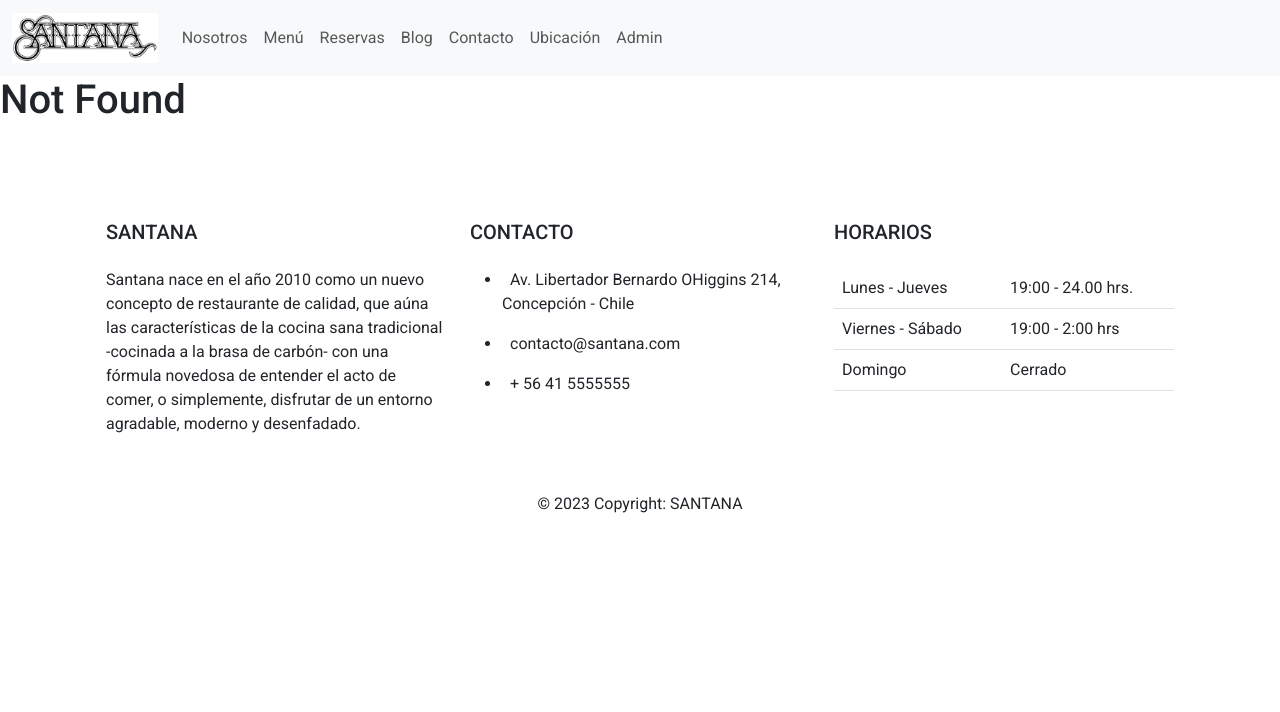
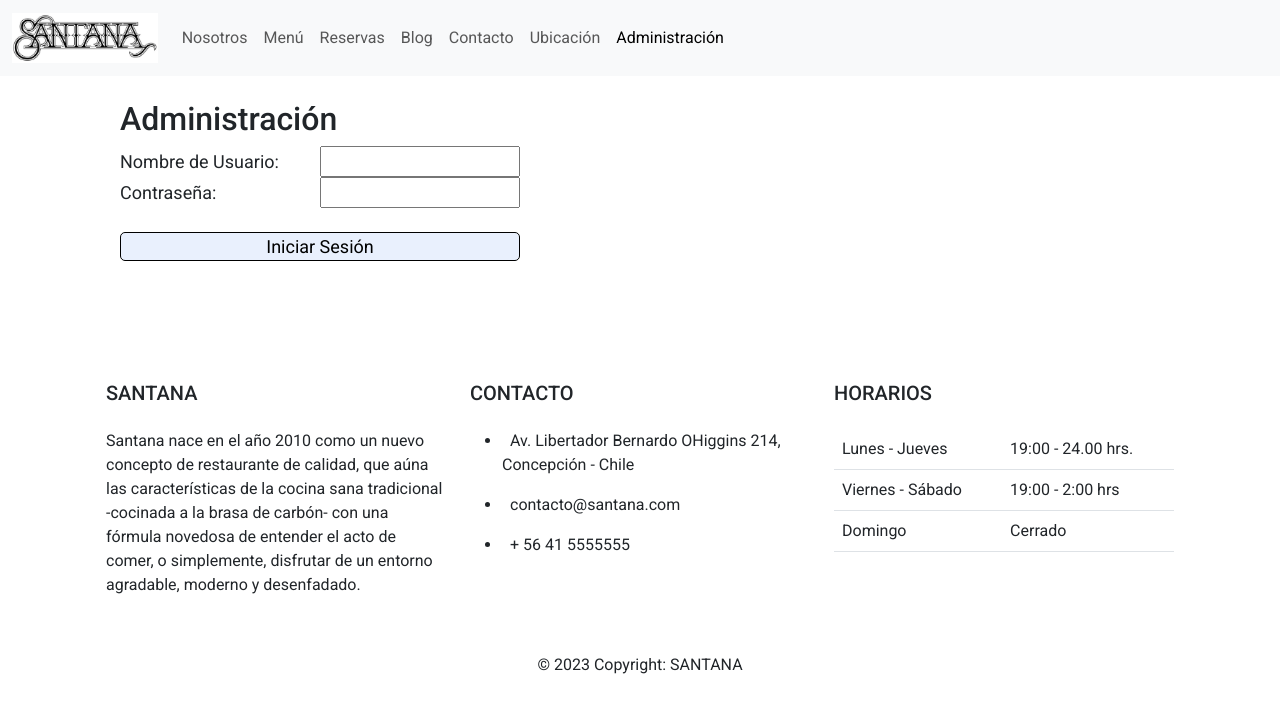
Before and after one commit to crsantanag/Restaurante, a React (Vite) app: page /administracion in a window 1280 px wide. Shown: the top 712 px of the page. Built offline with nearby package versions, Linux system fonts and the light colour scheme.

Commit message:
Agrega Consultar Reservas con username y password

```diff
--- a/src/Components/Admin.jsx
+++ /dev/null
@@ -1,66 +0,0 @@
-import { useState, useEffect } from 'react'
-import { db } from '../firebase/firebase'
-
-export const Admin = () => {
-
-  const fechaActual      = new Date()
-  const fechaHoy = fechaActual.toISOString().slice(0,10)
-
-  const [reservas, setReservas] = useState([])
-
-  const getReservas = async() => {
-    db.collection('reservas').where("fecha", ">=", fechaHoy).onSnapshot((querySnapshot) => {
-    const docs = [];
-    querySnapshot.forEach((doc) => {
-        docs.push({...doc.data(), id: doc.id})
-    });
-    setReservas(docs.sort((a, b) => a.fecha - b.fecha))
-    } );
-  };
-
-  useEffect( () => {
-    getReservas()
-  },
-  []
-  )
-
-return (
-  <>
-    <br />
-    <div className="container">
-      <div className="row">
-        <div className="col">
-          <table className="table table-dark table-hover">
-
-            <thead>
-              <tr>
-                <th>Nombre</th>
-                <th>Email</th>
-                <th>Fecha</th>
-                <th>Hora</th>
-                <th>Comensales</th>
-              </tr>
-            </thead>
-
-            <tbody>
-              {reservas
-              .sort((a, b) => a.fecha - b.fecha)
-              .map((reserva) => (
-              <tr key={reserva.id}>
-                <td>{reserva.nombre}</td>
-                <td>{reserva.email}</td>
-                <td>{reserva.fecha.slice(8,10)}-{reserva.fecha.slice(5,7)}-{reserva.fecha.slice(0,4)}</td>
-                <td>{reserva.hora}</td>
-                <td>{reserva.comensales}</td>
-              </tr>
-              ) ) }
-            </tbody>
-
-          </table>
-        </div>
-      </div>
-    </div>
-
-  </>
-)
-};
--- /dev/null
+++ b/src/Components/Administracion.css
@@ -0,0 +1,31 @@
+.administracion {
+    text-align: left;
+    background-color: rgb(230, 230, 230);
+}
+
+.administracion_admin {
+    justify-content: left;
+    padding: 120px;
+    padding-top: 0;
+    padding-bottom: 0;
+}
+
+.administracion_username_admin {
+    text-align: left;
+    justify-content: left;
+    width: 200px;
+    font-size: 18px;
+    padding-right: 5px;
+}
+
+.administracion_submit {
+    width: 400px;
+    font-size: 18px;
+    align-items: center;
+    text-align: center;
+    background-color: #e9f0fd;
+    color: black;
+    border: 1px solid black;
+    cursor: pointer;
+    border-radius: 5px;
+}
--- /dev/null
+++ b/src/Components/Administracion.jsx
@@ -0,0 +1,67 @@
+import { useState } from 'react'
+import './Administracion.css'
+
+export const Administracion = () => {
+
+  const [username, setUsername] = useState('');
+  const [password, setPassword] = useState('');
+
+  const handleUsernameChange = (event) => {
+    setUsername(event.target.value);
+  };
+
+  const handlePasswordChange = (event) => {
+    setPassword(event.target.value);
+  };
+
+  const handleSubmitLogin = (event) => {
+    event.preventDefault();
+    // Aquí va la lógica de inicio de sesión
+    if (username == 'admin' && password == 'admin' ) {
+    const urlActual = window.location.href;
+    const urlNueva = urlActual.replace('administracion', 'consultareservas');
+    location.replace(urlNueva)
+    }
+  };
+
+
+return (
+  <>
+    <div className='mostrar_admin'>
+    <br />
+    <h2>Administración</h2>
+      <form onSubmit={handleSubmitLogin}>
+            <div>
+                <label className='consulta_username_admin'
+                htmlFor="username">Nombre de Usuario:</label>
+                <input
+                    className='consulta_username_admin'
+                    type="text"
+                    id="username"
+                    value={username}
+                    onChange={ handleUsernameChange }
+                />
+            </div>
+            <div>
+                <label className='consulta_username_admin' htmlFor="password">Contraseña:</label>
+                <input
+                    className='consulta_username_admin'
+                    type="password"
+                    id="password"
+                    value={password}
+                    onChange={ handlePasswordChange }
+                />
+            </div>
+            <br />
+            <button
+              className="administracion_submit"
+              type="submit"
+              onClick= { handleSubmitLogin }>
+              Iniciar Sesión
+            </button>
+      </form>
+      <br />
+  </div>
+  </>
+)
+};
--- /dev/null
+++ b/src/Components/ConsultaReservas.css
@@ -0,0 +1,48 @@
+.admin {
+    text-align: left;
+    background-color: rgb(230, 230, 230);
+}
+
+.mostrar_admin {
+    justify-content: left;
+    padding: 120px;
+    padding-top: 0;
+    padding-bottom: 0;
+}
+
+.consulta_username_admin {
+    text-align: left;
+    justify-content: left;
+    width: 200px;
+    font-size: 18px;
+    padding-right: 5px;
+}
+
+
+
+.reserva_fecha_admin {
+    width: 200px;
+    font-size: 18px;
+    padding-right: 5px;
+}
+
+.reserva_campos_admin {
+    align-items: center;
+    text-align: center;
+    width: 250px;
+    font-size: 18px;
+    border-radius: 0px;
+    border: 1px solid black
+}
+
+.boton_reserva_admin {
+    width: 380px;
+    font-size: 18px;
+    align-items: center;
+    text-align: center;
+    background-color: #e9f0fd;
+    color: black;
+    border: 1px solid black;
+    cursor: pointer;
+    border-radius: 5px;
+}
--- /dev/null
+++ b/src/Components/ConsultaReservas.jsx
@@ -0,0 +1,106 @@
+import { useState, useEffect } from 'react'
+import { db } from '../firebase/firebase'
+import './ConsultaReservas.css'
+
+export const ConsultaReservas = () => {
+
+  const fechaActual      = new Date()
+  const fechaHoyCompleta = fechaActual.toISOString()
+  const fechaHoyObjeto   = new Date(fechaHoyCompleta);
+  const fechaHoyNumero   = fechaHoyObjeto.getTime();
+
+  const fechaHoyNumeroCL = fechaHoyNumero - (4*60*60*1000) // Paso a Fecha de CL
+  const fechaHoy         = new Date (fechaHoyNumeroCL)     // Tiempo en milisegundos
+  const fechaHoyCL       = fechaHoy.toISOString().slice(0, 10)
+
+  const [fechaConsulta, setFechaConsulta] = useState('')
+  const [reservas, setReservas] = useState([])
+
+  const handleChangeFecha = (event) => {
+    event.preventDefault();
+    setFechaConsulta(event.target.value);
+  };
+
+  const getReservas = async() => {
+    const querySnapshot = await db
+    .collection('reservas')
+    .where("fecha", "==", fechaConsulta)
+    .orderBy('hora')
+    .get();
+
+        const docs = [];
+          querySnapshot.forEach((doc) => {
+          docs.push({...doc.data(), id: doc.id})
+          });
+        setReservas(docs)
+    };
+
+  useEffect( () => {
+    getReservas()
+  },
+  [fechaConsulta]
+  )
+
+return (
+  <>
+    <div className='mostrar_admin'>
+        <br />
+        <form >
+        <h2>Consulta de Reservas</h2>
+        <div>
+            <label  className='reserva_fecha_admin'
+                    htmlFor="fechaConsulta">
+                    Fecha consulta : </label>
+            <input  className='reserva_campos_admin'
+                    min={fechaHoyCL}
+                    type="date"
+                    id="fechaConsulta"
+                    value={fechaConsulta}
+                    onChange={ handleChangeFecha } />
+        </div>
+        <br />
+        </form>
+    </div>
+
+    <div className="container">
+      <div className="row">
+        <div className="col">
+
+          <table className="table  table-hover">
+
+            <thead>
+              <tr>
+                <th>Nombre</th>
+                <th>Email</th>
+                <th>Fecha</th>
+                <th>Hora</th>
+                <th>Comensales</th>
+              </tr>
+            </thead>
+
+            <tbody>
+              {reservas
+              .map((reserva) => (
+              <tr key={reserva.id}>
+                <td>{reserva.nombre}</td>
+                <td>{reserva.email}</td>
+                <td>{reserva.fecha.slice(8,10)}-{reserva.fecha.slice(5,7)}-{reserva.fecha.slice(0,4)}</td>
+                <td>{reserva.hora}</td>
+                <td>{reserva.comensales}</td>
+                <td>
+                <button className='btn btn-light mx-2'>Modifica</button>
+                <button className='btn btn-light mx-2'>Elimina</button>
+                                </td>
+              </tr>
+              ) ) }
+            </tbody>
+
+          </table>
+
+        </div>
+      </div>
+    </div>
+
+  </>
+)
+};
--- a/src/Components/MapaGoogle.jsx
+++ /dev/null
@@ -1,17 +0,0 @@
-import React from 'react';
-
-export const MapaGoogle = () => {
-  return (
-    <div>
-      <iframe
-        src="https://www.google.com/maps/embed?pb=!1m18!1m12!1m3!1d3193.5435280786023!2d-73.05772202433641!3d-36.82945687842752!2m3!1f0!2f0!3f0!3m2!1i1024!2i768!4f13.1!3m3!1m2!1s0x9669b5da339e111b%3A0x9e5c603c7334e003!2sTorre%20O&#39;%20Higgins!5e0!3m2!1ses!2scl!4v1690505791766!5m2!1ses!2scl"
-        width="800"
-        height="450"
-        style={{ border: 0 }}
-        allowFullScreen=""
-        loading="lazy"
-        referrerPolicy="no-referrer-when-downgrade"
-      ></iframe>
-    </div>
-  );
-};
--- a/src/Components/NavBar.jsx
+++ b/src/Components/NavBar.jsx
@@ -52,8 +52,8 @@ export const NavBar = () => {
                 </NavLink>
               </li>
               <li className="nav-item ml-auto">
-                <NavLink className="nav-link" to="/admin">
-                  Admin
+                <NavLink className="nav-link" to="/administracion">
+                  Administración
                 </NavLink>
             </li>
             </ul>
--- a/src/Components/Nosotros.css
+++ b/src/Components/Nosotros.css
@@ -1,5 +1,7 @@
 .texto {
     text-align: center;
+    align-items: 'center';
+    justify-content:space-between;
     background-color: rgb(230, 230, 230);
 }
 
--- a/src/Components/Ubicacion.jsx
+++ b/src/Components/Ubicacion.jsx
@@ -1,5 +1,3 @@
-
-import { MapaGoogle } from './MapaGoogle'
 import './Ubicacion.css'
 
 export const Ubicacion = () => {
@@ -7,7 +5,17 @@ export const Ubicacion = () => {
   return (
     <div className='ubicacion'>
       <br />
-      <MapaGoogle />
+      <div>
+        <iframe
+        src="https://www.google.com/maps/embed?pb=!1m18!1m12!1m3!1d3193.5435280786023!2d-73.05772202433641!3d-36.82945687842752!2m3!1f0!2f0!3f0!3m2!1i1024!2i768!4f13.1!3m3!1m2!1s0x9669b5da339e111b%3A0x9e5c603c7334e003!2sTorre%20O&#39;%20Higgins!5e0!3m2!1ses!2scl!4v1690505791766!5m2!1ses!2scl"
+        width="800"
+        height="450"
+        style={{ border: 0 }}
+        allowFullScreen=""
+        loading="lazy"
+        referrerPolicy="no-referrer-when-downgrade">
+      </iframe>
+      </div>
       <br/>
       <h4>Restaurante Santana</h4>
       Libertador Bernando OHiggins 240 piso 14 - Torre OHiggins<br />
--- a/src/Router/MainRoutes.jsx
+++ b/src/Router/MainRoutes.jsx
@@ -6,7 +6,8 @@ import { Reserva } from '../Components/Reserva'
 import { Contacto } from '../Components/Contacto'
 import { Ubicacion } from '../Components/Ubicacion'
 import { Blog } from '../Components/Blog'
-import { Admin } from "../Components/Admin";
+import { Administracion } from "../Components/Administracion";
+import { ConsultaReservas } from "../Components/ConsultaReservas";
 
 
 export const MainRoutes = () => {
@@ -19,7 +20,8 @@ export const MainRoutes = () => {
       <Route path='/contacto' element={<Contacto />} />
       <Route path='/ubicacion' element={<Ubicacion />} />
       <Route path='/blog' element={<Blog />} />
-      <Route path='/admin' element={<Admin />} />
+      <Route path='/administracion' element={<Administracion />} />
+      <Route path='/consultareservas' element={<ConsultaReservas />} />
       <Route path='*' element={<h1>Not Found</h1>} />
     </Routes>
   );
```
Also changed, not shown: src/Components/Reserva.jsx (+4 -3 lines).
